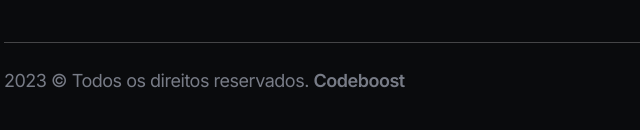
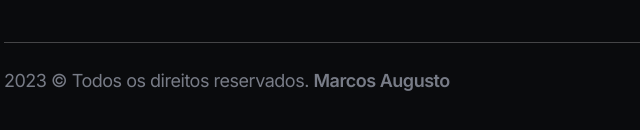
Before and after one commit to marcosAugustoo/struct-boost, a plain HTML site: page index.html in a window 1280 px wide. Shown: the part 3659-3789 px from the top of the page, 28-668 px from the left. Drawn offline with nearby package versions, Linux system fonts and the light colour scheme.

Commit message:
index.html

```diff
--- a/index.html
+++ b/index.html
@@ -260,7 +260,7 @@
           </div>
         </div>
       </div>
-      <p class="copy">2023 © Todos os direitos reservados. <strong>Codeboost</strong></p>
+      <p class="copy">2023 © Todos os direitos reservados. <strong>Marcos Augusto</strong></p>
     </div>
   </footer>
 
```
